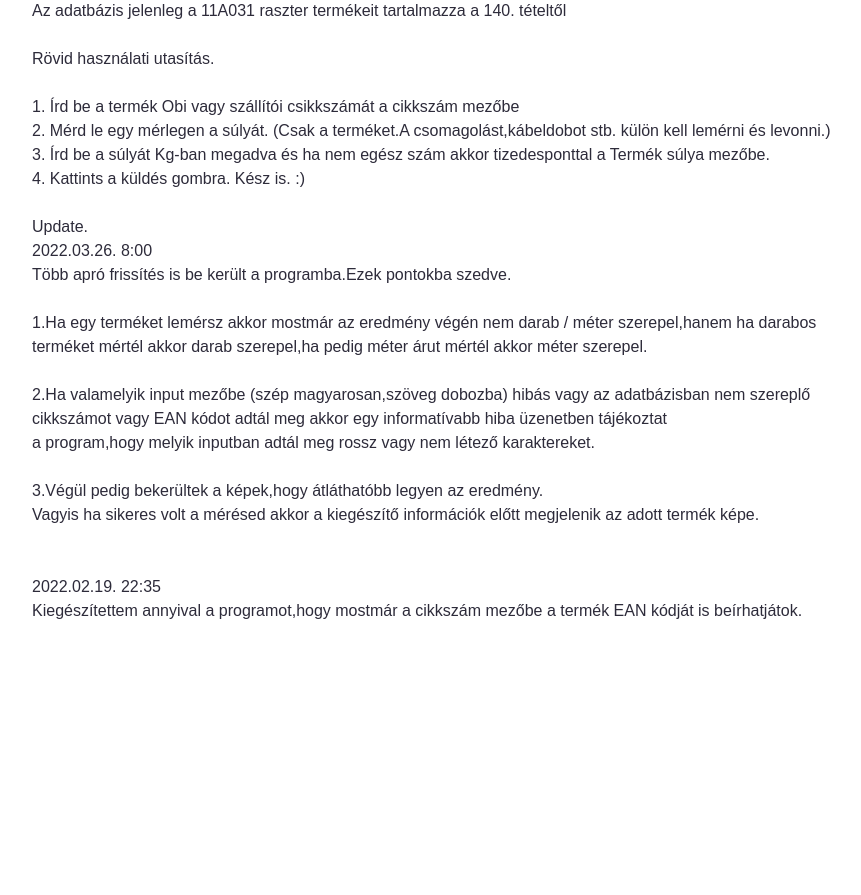
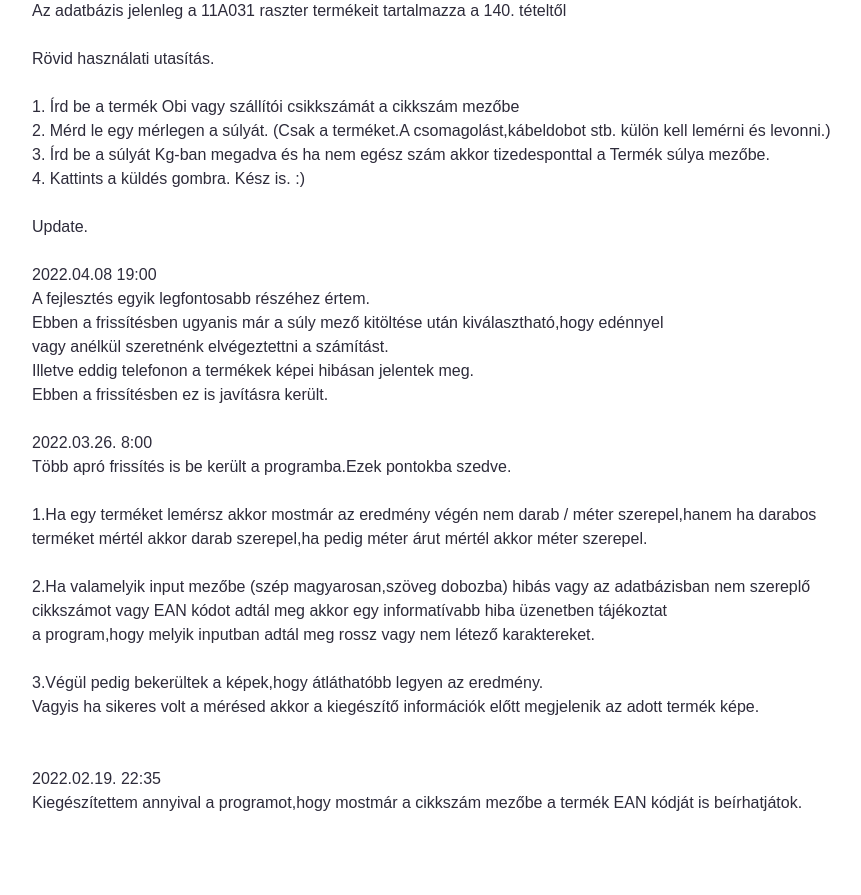
Before and after one commit to wredox/Heroku-weblapom, a Flask app: page /calc in a window 1280 px wide. Shown: the part 384-1279 px from the top of the page, without its empty margins (53-914 px from the left). Before the commit the page ends 1003 px from the top, so only its background shows below. Run offline with Flask 2, Linux system fonts and the light colour scheme; some libraries are stand-ins or nearby versions.

Commit message:
Update calc.html

```diff
--- a/flask_alap/templates/calc.html
+++ b/flask_alap/templates/calc.html
@@ -120,7 +120,13 @@
           2. Mérd le egy mérlegen a súlyát. (Csak a terméket.A csomagolást,kábeldobot stb. külön kell lemérni és levonni.)<br>
           3. Írd be a súlyát Kg-ban megadva és ha nem egész szám akkor tizedesponttal a Termék súlya mezőbe.<br>
           4. Kattints a küldés gombra. Kész is. :)<br><br>
-          Update.<br>
+          Update.<br><br>
+          2022.04.08 19:00<br>
+          A fejlesztés egyik legfontosabb részéhez értem.<br>
+          Ebben a frissítésben ugyanis már a súly mező kitöltése után kiválasztható,hogy edénnyel<br>
+          vagy anélkül szeretnénk elvégeztettni a számítást.<br>
+          Illetve eddig telefonon a termékek képei hibásan jelentek meg.<br>
+          Ebben a frissítésben ez is javításra került.<br><br>
           2022.03.26. 8:00<br>
           Több apró frissítés is be került a programba.Ezek pontokba szedve.<br><br>
           1.Ha egy terméket lemérsz akkor mostmár az eredmény végén nem darab / méter szerepel,hanem ha darabos<br>
```
